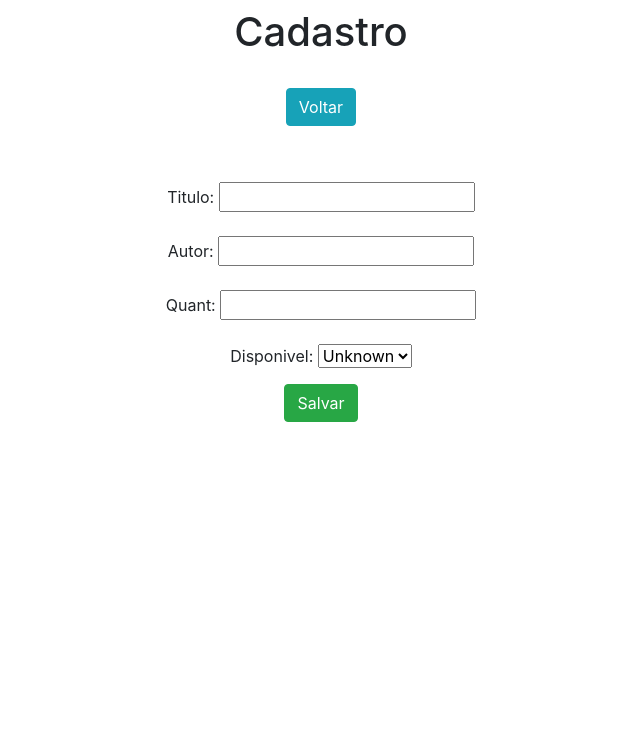
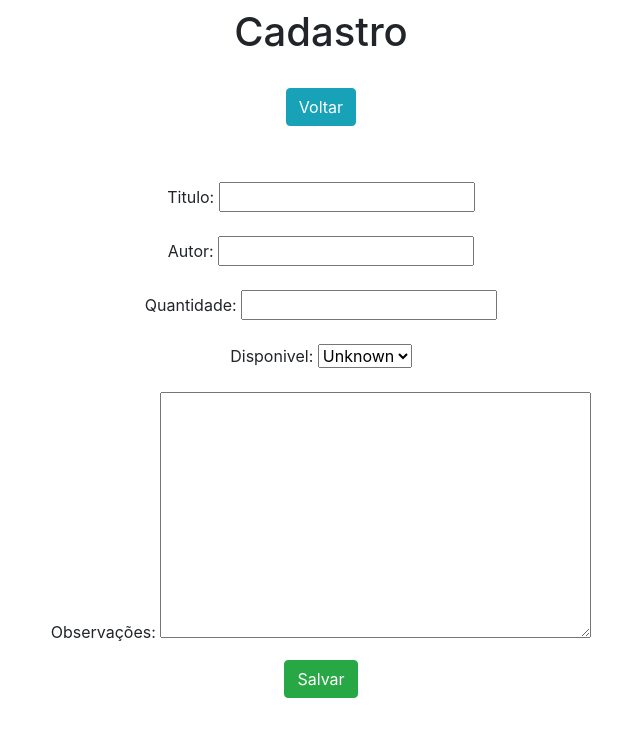
Before and after one commit to NicolasUnivesp/BibliotecaLoginMysql, a Django app: page /form/ in a window 1280 px wide. Shown: the top 737 px of the page, without its empty margins (319-959 px from the left). Run offline with Django 4.2, Linux system fonts and the light colour scheme; some libraries are stand-ins or nearby versions.

Commit message:
acrescimo campo observações

```diff
--- a/app/forms.py
+++ b/app/forms.py
@@ -5,4 +5,4 @@ from app.models import Livros
 class LivrosForm(ModelForm):
     class Meta:
         model = Livros
-        fields = ['titulo', 'autor', 'quantidade', 'disponivel']
+        fields = ['titulo', 'autor', 'quantidade', 'disponivel', 'observacoes']
--- a/app/models.py
+++ b/app/models.py
@@ -4,5 +4,6 @@ from django.db import models
 class Livros(models.Model):
     titulo = models.CharField(max_length=100)
     autor = models.CharField(max_length=100)
-    quantidade = models.IntegerField(blank=True,null=True)
-    disponivel = models.BooleanField(blank=True,null=True)
+    quantidade = models.IntegerField(blank=True, null=True)
+    disponivel = models.BooleanField(blank=True, null=True)
+    observacoes = models.TextField(blank=True, null=True)
--- a/app/templates/form.html
+++ b/app/templates/form.html
@@ -26,13 +26,13 @@
             <!--{{form.as_p}}-->
             <div class="form-group mt-4">Titulo: {{form.titulo}}</div>
             <div class="form-group mt-4">Autor: {{form.autor}}</div>
-            <div class="form-group mt-4">Quant: {{form.quantidade}}</div>
+            <div class="form-group mt-4">Quantidade: {{form.quantidade}}</div>
             <div class="form-group mt-4">Disponivel: {{form.disponivel}}</div>
+            <div class="form-group mt-4">Observações: {{form.observacoes}}</div>
             <input type="submit" class="btn btn-success" value="Salvar">
         </form>
     </div>
-
-<script src="https://code.jquery.com/jquery-3.3.1.slim.min.js" integrity="sha384-q8i/X+965DzO0rT7abK41JStQIAqVgRVzpbzo5smXKp4YfRvH+8abtTE1Pi6jizo" crossorigin="anonymous"></script>
+    <script src="https://code.jquery.com/jquery-3.3.1.slim.min.js" integrity="sha384-q8i/X+965DzO0rT7abK41JStQIAqVgRVzpbzo5smXKp4YfRvH+8abtTE1Pi6jizo" crossorigin="anonymous"></script>
     <script src="https://cdnjs.cloudflare.com/ajax/libs/popper.js/1.14.3/umd/popper.min.js" integrity="sha384-ZMP7rVo3mIykV+2+9J3UJ46jBk0WLaUAdn689aCwoqbBJiSnjAK/l8WvCWPIPm49" crossorigin="anonymous"></script>
     <script src="https://stackpath.bootstrapcdn.com/bootstrap/4.1.3/js/bootstrap.min.js" integrity="sha384-ChfqqxuZUCnJSK3+MXmPNIyE6ZbWh2IMqE241rYiqJxyMiZ6OW/JmZQ5stwEULTy" crossorigin="anonymous"></script>
 </body>
--- a/app/templates/view.html
+++ b/app/templates/view.html
@@ -22,6 +22,7 @@
         <strong>Autor: </strong>{{db.autor}}<br>
         <strong>Quantidade: </strong>{{db.quantidade}}<br>
         <strong>Disponivel: </strong>{{db.disponivel}}<br>
+        <strong>Observações: </strong>{{db.observacoes}}<br>
 </div>
 <script src="https://code.jquery.com/jquery-3.3.1.slim.min.js" integrity="sha384-q8i/X+965DzO0rT7abK41JStQIAqVgRVzpbzo5smXKp4YfRvH+8abtTE1Pi6jizo" crossorigin="anonymous"></script>
     <script src="https://cdnjs.cloudflare.com/ajax/libs/popper.js/1.14.3/umd/popper.min.js" integrity="sha384-ZMP7rVo3mIykV+2+9J3UJ46jBk0WLaUAdn689aCwoqbBJiSnjAK/l8WvCWPIPm49" crossorigin="anonymous"></script>
```
Also changed, not shown: app/templates/index.html (+4 -3 lines).
